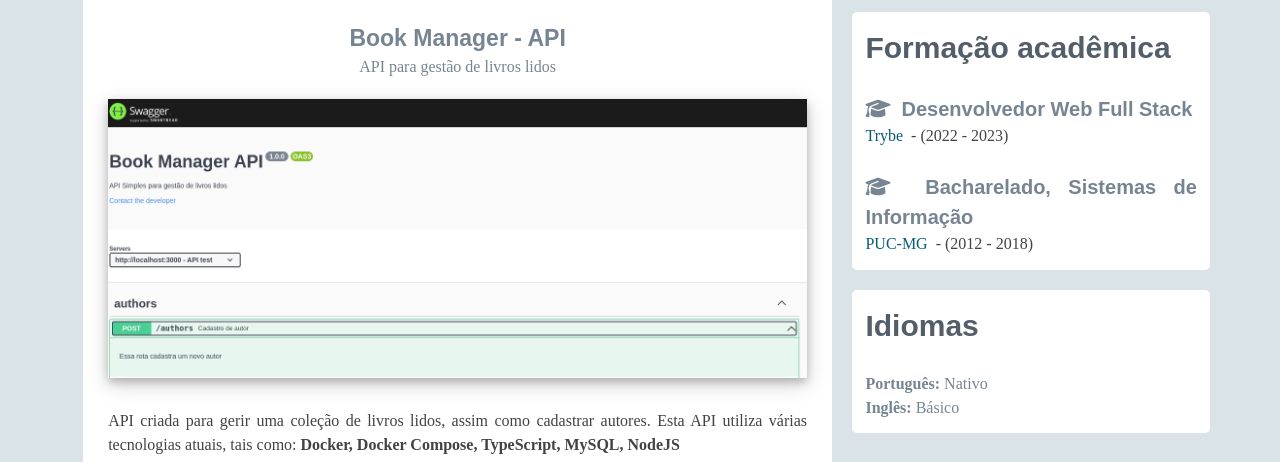
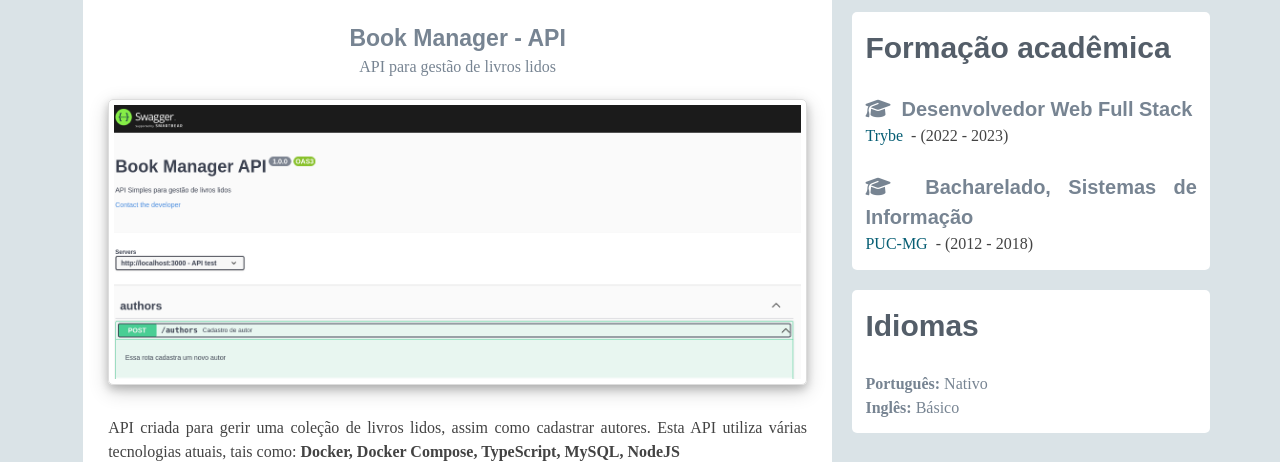
Before and after one commit to augustoomb/augustoomb.github.io, a plain HTML site: page index.html in a window 1280 px wide. Shown: the part 1060-1522 px from the top of the page. Drawn offline with Linux system fonts and the light colour scheme.

Commit message:
fix: border radius da imagem de projetos

```diff
--- a/style.css
+++ b/style.css
@@ -284,8 +284,11 @@ main > div > h3, nav > div > h3 {
 .latest-projects > img {
   max-width: 100%;
   height: auto;
-  /* border: transparent; */
+  /* border: 2px solid black; */
+  border-radius: 5px;
   box-shadow: 0 4px 8px 0 rgba(0, 0, 0, 0.2), 0 6px 20px 0 rgba(0, 0, 0, 0.19);
+  border: 1px solid #ddd;
+  padding: 5px;
 }
 
 .text-latest-projects {
```
